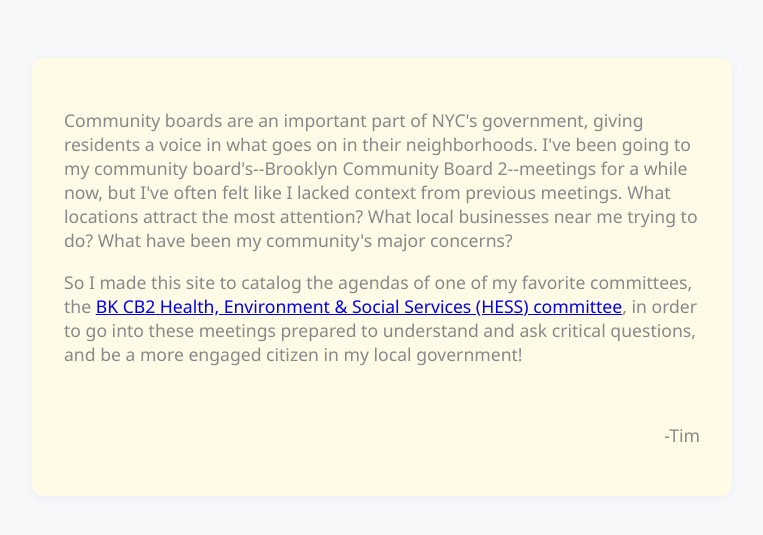
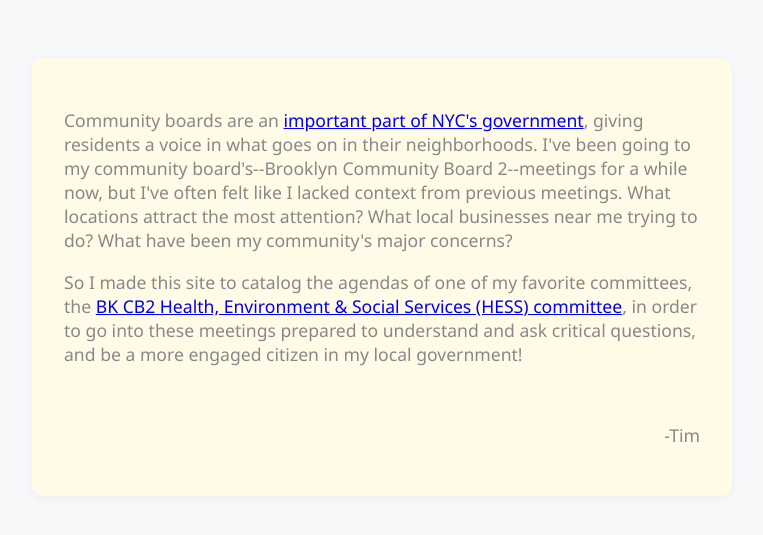
Before and after one commit to timflew2/bk_community_board_2_explorer, a Python web app: template templates/about.html in a window 1280 px wide. Shown: the part 215-750 px from the top of the page, without its empty margins (258-1021 px from the left). Run offline with Jinja, Linux system fonts and the light colour scheme; the template is opened without the code that fills it, so the values that code supplies are empty.

Commit message:
update about

```diff
--- a/templates/about.html
+++ b/templates/about.html
@@ -6,7 +6,7 @@
 <h1 class="header">Get to know your community!</h1>
 <div class="results-container" style="max-width: 700px; margin: 0 auto;">
     <div style="background: #fffbe6; border-radius: 10px; padding: 2em 2em; box-shadow: 0 2px 8px rgba(35, 78, 112, 0.06); margin-top: 2em;">
-        <p style="color: #888; font-size: 1.1em;">Community boards are an important part of NYC's government, giving residents a voice in what goes on in their neighborhoods. I've been going to my community board's--Brooklyn Community Board 2--meetings for a while now, but I've often felt like I lacked context from previous meetings. What locations attract the most attention? What local businesses near me trying to do? What have been my community's major concerns?</p>
+        <p style="color: #888; font-size: 1.1em;">Community boards are an <a href="https://www.nyc.gov/site/communityboards/index.page" target="_blank">important part of NYC's government</a>, giving residents a voice in what goes on in their neighborhoods. I've been going to my community board's--Brooklyn Community Board 2--meetings for a while now, but I've often felt like I lacked context from previous meetings. What locations attract the most attention? What local businesses near me trying to do? What have been my community's major concerns?</p>
 
         <p style="color: #888; font-size: 1.1em;">So I made this site to catalog the agendas of one of my favorite committees, the <a href="https://cbbrooklyn.cityofnewyork.us/cb2/all-committees/health-environment-social-services/" target="_blank">BK CB2 Health, Environment & Social Services (HESS) committee</a>, in order to go into these meetings prepared to understand and ask critical questions, and be a more engaged citizen in my local government!</p>
         <br>
```
